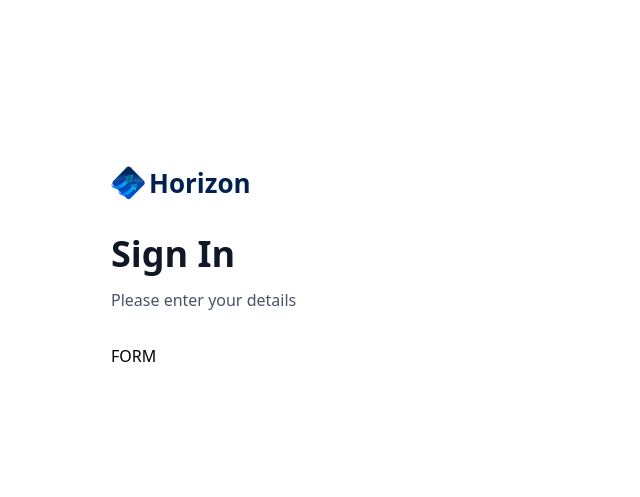
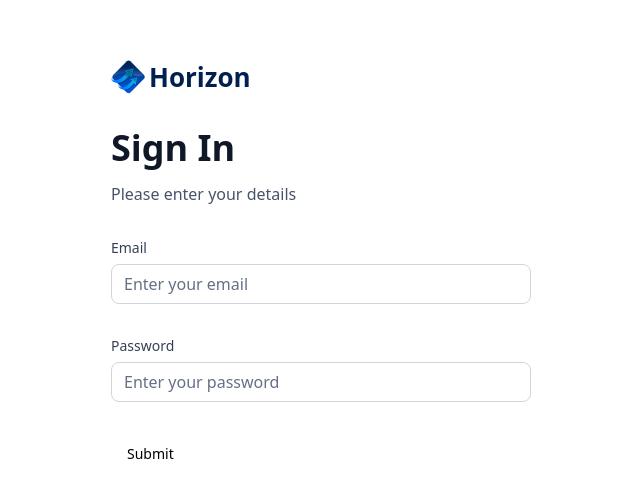
Before and after one commit to LazarosZiskos/banking-app, a Next.js app: page /sign-in in a window 1280 px wide. Shown: the part 133-630 px from the top of the page, without its empty margins (319-959 px from the left). Built offline with nearby package versions, Linux system fonts and the light colour scheme.

Commit message:
implement form on sign-in page

```diff
--- a/components/Authform.tsx
+++ b/components/Authform.tsx
@@ -2,9 +2,44 @@
 import Image from "next/image";
 import Link from "next/link";
 import { useState } from "react";
+import {
+  Form,
+  FormControl,
+  FormField,
+  FormLabel,
+  FormMessage,
+} from "@/components/ui/form";
+import { Input } from "@/components/ui/input";
+
+import { zodResolver } from "@hookform/resolvers/zod";
+import { useForm } from "react-hook-form";
+import { z } from "zod";
+import { Button } from "./ui/button";
+
+const formSchema = z.object({
+  email: z.string().email(),
+  password: z.string().min(2, {
+    message: "Wrong password",
+  }),
+});
 
 const Authform = ({ type }: { type: string }) => {
   const [user, setUser] = useState(null);
+
+  const form = useForm<z.infer<typeof formSchema>>({
+    resolver: zodResolver(formSchema),
+    defaultValues: {
+      email: "",
+      password: "",
+    },
+  });
+
+  // 2. Define a submit handler.
+  function onSubmit(values: z.infer<typeof formSchema>) {
+    // Do something with the form values.
+    // ✅ This will be type-safe and validated.
+    console.log(values);
+  }
 
   return (
     <section className="auth-form">
@@ -35,7 +70,51 @@
       {user ? (
         <div className="flex flex-col gap-4">{/* PlaidLink */}</div>
       ) : (
-        <>FORM</>
+        <>
+          <Form {...form}>
+            <form onSubmit={form.handleSubmit(onSubmit)} className="space-y-8">
+              <FormField
+                control={form.control}
+                name="email"
+                render={({ field }) => (
+                  <div className="form-item">
+                    <FormLabel className="form-label">Email</FormLabel>
+                    <div className="flex w-full flex-col">
+                      <FormControl>
+                        <Input
+                          placeholder="Enter your email"
+                          className="input-class"
+                          {...field}
+                        />
+                      </FormControl>
+                      <FormMessage className="form-message mt-2" />
+                    </div>
+                  </div>
+                )}
+              />
+              <FormField
+                control={form.control}
+                name="password"
+                render={({ field }) => (
+                  <div className="form-item">
+                    <FormLabel className="form-label">Password</FormLabel>
+                    <div className="flex w-full flex-col">
+                      <FormControl>
+                        <Input
+                          placeholder="Enter your password"
+                          className="input-class"
+                          {...field}
+                        />
+                      </FormControl>
+                      <FormMessage className="form-message mt-2" />
+                    </div>
+                  </div>
+                )}
+              />
+              <Button type="submit">Submit</Button>
+            </form>
+          </Form>
+        </>
       )}
     </section>
   );
--- /dev/null
+++ b/components/ui/form.tsx
@@ -0,0 +1,176 @@
+import * as React from "react"
+import * as LabelPrimitive from "@radix-ui/react-label"
+import { Slot } from "@radix-ui/react-slot"
+import {
+  Controller,
+  ControllerProps,
+  FieldPath,
+  FieldValues,
+  FormProvider,
+  useFormContext,
+} from "react-hook-form"
+
+import { cn } from "@/lib/utils"
+import { Label } from "@/components/ui/label"
+
+const Form = FormProvider
+
+type FormFieldContextValue<
+  TFieldValues extends FieldValues = FieldValues,
+  TName extends FieldPath<TFieldValues> = FieldPath<TFieldValues>
+> = {
+  name: TName
+}
+
+const FormFieldContext = React.createContext<FormFieldContextValue>(
+  {} as FormFieldContextValue
+)
+
+const FormField = <
+  TFieldValues extends FieldValues = FieldValues,
+  TName extends FieldPath<TFieldValues> = FieldPath<TFieldValues>
+>({
+  ...props
+}: ControllerProps<TFieldValues, TName>) => {
+  return (
+    <FormFieldContext.Provider value={{ name: props.name }}>
+      <Controller {...props} />
+    </FormFieldContext.Provider>
+  )
+}
+
+const useFormField = () => {
+  const fieldContext = React.useContext(FormFieldContext)
+  const itemContext = React.useContext(FormItemContext)
+  const { getFieldState, formState } = useFormContext()
+
+  const fieldState = getFieldState(fieldContext.name, formState)
+
+  if (!fieldContext) {
+    throw new Error("useFormField should be used within <FormField>")
+  }
+
+  const { id } = itemContext
+
+  return {
+    id,
+    name: fieldContext.name,
+    formItemId: `${id}-form-item`,
+    formDescriptionId: `${id}-form-item-description`,
+    formMessageId: `${id}-form-item-message`,
+    ...fieldState,
+  }
+}
+
+type FormItemContextValue = {
+  id: string
+}
+
+const FormItemContext = React.createContext<FormItemContextValue>(
+  {} as FormItemContextValue
+)
+
+const FormItem = React.forwardRef<
+  HTMLDivElement,
+  React.HTMLAttributes<HTMLDivElement>
+>(({ className, ...props }, ref) => {
+  const id = React.useId()
+
+  return (
+    <FormItemContext.Provider value={{ id }}>
+      <div ref={ref} className={cn("space-y-2", className)} {...props} />
+    </FormItemContext.Provider>
+  )
+})
+FormItem.displayName = "FormItem"
+
+const FormLabel = React.forwardRef<
+  React.ElementRef<typeof LabelPrimitive.Root>,
+  React.ComponentPropsWithoutRef<typeof LabelPrimitive.Root>
+>(({ className, ...props }, ref) => {
+  const { error, formItemId } = useFormField()
+
+  return (
+    <Label
+      ref={ref}
+      className={cn(error && "text-destructive", className)}
+      htmlFor={formItemId}
+      {...props}
+    />
+  )
+})
+FormLabel.displayName = "FormLabel"
+
+const FormControl = React.forwardRef<
+  React.ElementRef<typeof Slot>,
+  React.ComponentPropsWithoutRef<typeof Slot>
+>(({ ...props }, ref) => {
+  const { error, formItemId, formDescriptionId, formMessageId } = useFormField()
+
+  return (
+    <Slot
+      ref={ref}
+      id={formItemId}
+      aria-describedby={
+        !error
+          ? `${formDescriptionId}`
+          : `${formDescriptionId} ${formMessageId}`
+      }
+      aria-invalid={!!error}
+      {...props}
+    />
+  )
+})
+FormControl.displayName = "FormControl"
+
+const FormDescription = React.forwardRef<
+  HTMLParagraphElement,
+  React.HTMLAttributes<HTMLParagraphElement>
+>(({ className, ...props }, ref) => {
+  const { formDescriptionId } = useFormField()
+
+  return (
+    <p
+      ref={ref}
+      id={formDescriptionId}
+      className={cn("text-sm text-muted-foreground", className)}
+      {...props}
+    />
+  )
+})
+FormDescription.displayName = "FormDescription"
+
+const FormMessage = React.forwardRef<
+  HTMLParagraphElement,
+  React.HTMLAttributes<HTMLParagraphElement>
+>(({ className, children, ...props }, ref) => {
+  const { error, formMessageId } = useFormField()
+  const body = error ? String(error?.message) : children
+
+  if (!body) {
+    return null
+  }
+
+  return (
+    <p
+      ref={ref}
+      id={formMessageId}
+      className={cn("text-sm font-medium text-destructive", className)}
+      {...props}
+    >
+      {body}
+    </p>
+  )
+})
+FormMessage.displayName = "FormMessage"
+
+export {
+  useFormField,
+  Form,
+  FormItem,
+  FormLabel,
+  FormControl,
+  FormDescription,
+  FormMessage,
+  FormField,
+}
--- /dev/null
+++ b/components/ui/input.tsx
@@ -0,0 +1,25 @@
+import * as React from "react"
+
+import { cn } from "@/lib/utils"
+
+export interface InputProps
+  extends React.InputHTMLAttributes<HTMLInputElement> {}
+
+const Input = React.forwardRef<HTMLInputElement, InputProps>(
+  ({ className, type, ...props }, ref) => {
+    return (
+      <input
+        type={type}
+        className={cn(
+          "flex h-10 w-full rounded-md border border-input bg-background px-3 py-2 text-sm ring-offset-background file:border-0 file:bg-transparent file:text-sm file:font-medium placeholder:text-muted-foreground focus-visible:outline-none focus-visible:ring-2 focus-visible:ring-ring focus-visible:ring-offset-2 disabled:cursor-not-allowed disabled:opacity-50",
+          className
+        )}
+        ref={ref}
+        {...props}
+      />
+    )
+  }
+)
+Input.displayName = "Input"
+
+export { Input }
--- /dev/null
+++ b/components/ui/label.tsx
@@ -0,0 +1,26 @@
+"use client"
+
+import * as React from "react"
+import * as LabelPrimitive from "@radix-ui/react-label"
+import { cva, type VariantProps } from "class-variance-authority"
+
+import { cn } from "@/lib/utils"
+
+const labelVariants = cva(
+  "text-sm font-medium leading-none peer-disabled:cursor-not-allowed peer-disabled:opacity-70"
+)
+
+const Label = React.forwardRef<
+  React.ElementRef<typeof LabelPrimitive.Root>,
+  React.ComponentPropsWithoutRef<typeof LabelPrimitive.Root> &
+    VariantProps<typeof labelVariants>
+>(({ className, ...props }, ref) => (
+  <LabelPrimitive.Root
+    ref={ref}
+    className={cn(labelVariants(), className)}
+    {...props}
+  />
+))
+Label.displayName = LabelPrimitive.Root.displayName
+
+export { Label }
```
Also changed, not shown: package.json (+6 -2 lines), 1 other file (tests, documents, lock files or other folders).
